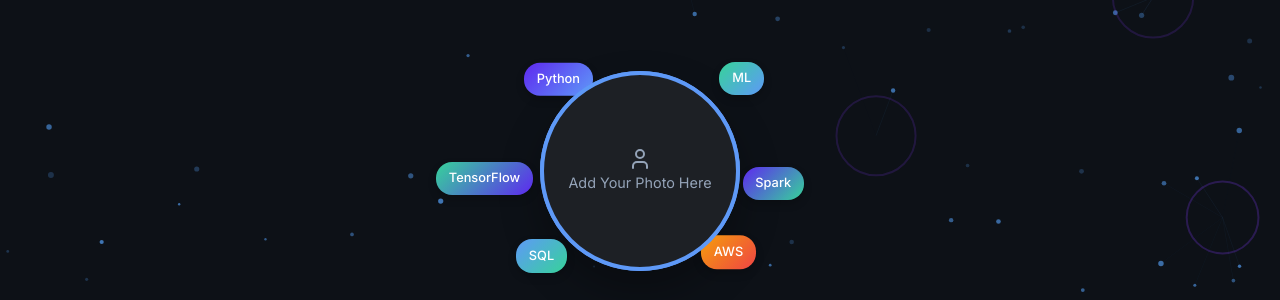
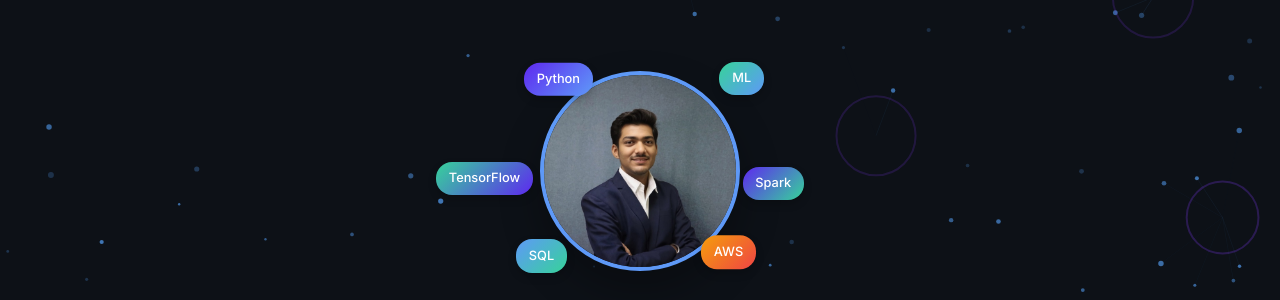
Before and after one commit to JRJ666/jainam-portfolio, a plain HTML site: page index.html in a window 1280 px wide. Shown: the part 60-360 px from the top of the page. Drawn offline with nearby package versions, Linux system fonts and the light colour scheme.

Commit message:
Update index.html

```diff
--- a/index.html
+++ b/index.html
@@ -66,10 +66,7 @@
                              data-testid="profile-image">
 
                         <!-- Photo Placeholder with Instructions -->
-                        <div class="photo-placeholder">
-                            <i data-lucide="user"></i>
-                            <p>Add Your Photo Here</p>
-                        </div>
+
                     </div>
 
                     <!-- Floating skill badges -->
```
